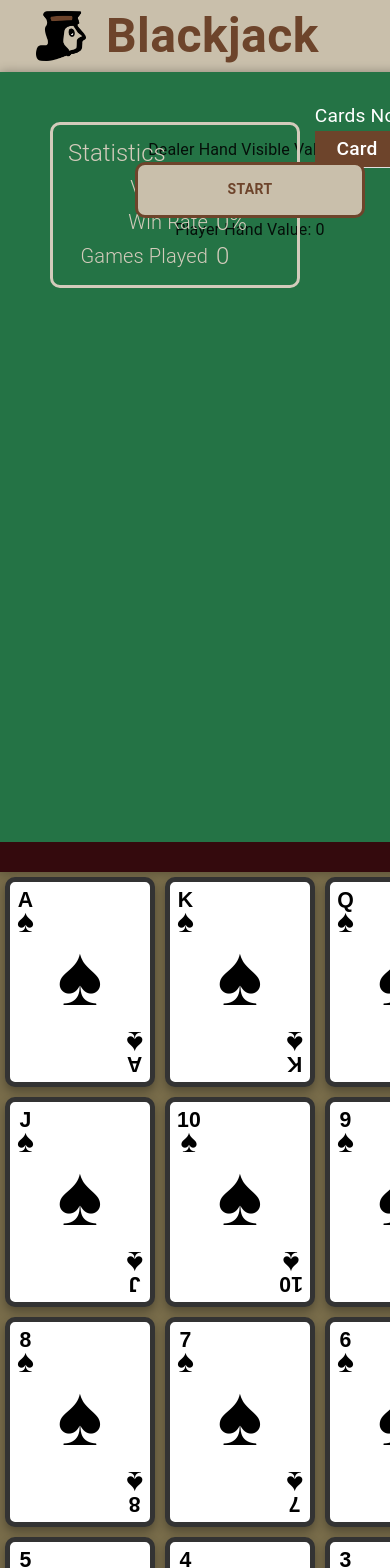
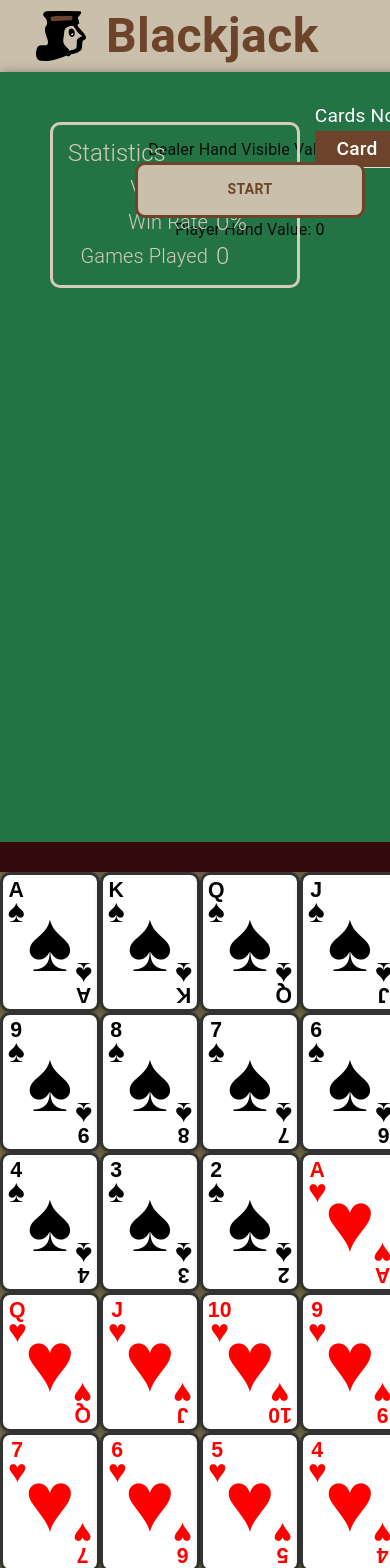
Before and after one commit to EthanNguyen-Tu/Blackjack, a Next.js app: page / in a window 390 px wide. Shown: the top 1568 px of the page. Built offline with nearby package versions, Linux system fonts and the light colour scheme.

Commit message:
fix(PlayingCard): correct and clean up styling

```diff
--- a/src/app/shared/components/PlayingCard/PlayingCard.module.css
+++ b/src/app/shared/components/PlayingCard/PlayingCard.module.css
@@ -8,7 +8,6 @@
     box-shadow: 0 5px 10px rgba(0, 0, 0, 0.3);
     position: relative;
     font-family: "Arial", sans-serif;
-    margin: 1%;
 }
 
 .back {
@@ -30,10 +29,13 @@
 
 .center {
     position: absolute;
-    top: 15%;
-    left: 15%;
-    width: 70%;
-    height: 70%;
+    top: 0;
+    left: 0;
+    width: 100%;
+    height: 100%;
+    display: flex;
+    justify-content: center;
+    align-items: center;
     text-align: center;
 }
 
@@ -49,78 +51,41 @@
     line-height: 0.8;
 }
 
-.playingCardText {
+.text {
     font-size: 2em;
 }
 
-.playingCardSymbol {
+.symbol {
     font-size: 8em;
 }
 
-.playingCardSymbolEdge {
+.edgeSymbol {
     font-size: 3em;
 }
 
 @media screen and (max-width: 600px) {
-    .playingCard {
+    .card {
         width: 100px;
         height: 140px;
-        background-color: white;
         border: 3.33px solid #333;
         border-radius: 10px;
         box-shadow: 0 3.33px 6.66px rgba(0, 0, 0, 0.3);
-        position: relative;
-        font-family: "Arial", sans-serif;
-        margin: 1%;
     }
 
-    .playingCardBack {
+    .back {
         width: 86.66px;
         height: 126.66px;
-        background-color: darkred;
     }
 
-    .playingCardTop {
-        display: flex;
-        flex-direction: column;
-        position: absolute;
-        align-items: center;
-        top: 5%;
-        left: 5%;
-        font-weight: bold;
-        line-height: 0.8;
-    }
-
-    .playingCardCenter {
-        position: absolute;
-        top: 15%;
-        left: 15%;
-        width: 70%;
-        height: 70%;
-        text-align: center;
-    }
-
-    .playingCardBottom {
-        display: flex;
-        flex-direction: column;
-        position: absolute;
-        align-items: center;
-        bottom: 5%;
-        right: 5%;
-        rotate: 180deg;
-        font-weight: bold;
-        line-height: 0.8;
-    }
-
-    .playingCardText {
+    .text {
         font-size: 1.33em;
     }
 
-    .playingCardSymbol {
+    .symbol {
         font-size: 5.33em;
     }
 
-    .playingCardSymbolEdge {
+    .edgeSymbol {
         font-size: 2em;
     }
 }
--- a/src/app/shared/components/PlayingCard/PlayingCard.tsx
+++ b/src/app/shared/components/PlayingCard/PlayingCard.tsx
@@ -45,20 +45,15 @@ export default function PlayingCard({
     return (
         <div className={styles.card} style={{ color: cardStyle.color, ...sx }}>
             <div className={styles.top}>
-                <span className={styles.playingCardText}>{cardValue}</span>
-                <span className={styles.playingCardSymbolEdge}>
-                    {cardStyle.icon}
-                </span>
+                <span className={styles.text}>{cardValue}</span>
+                <span className={styles.edgeSymbol}>{cardStyle.icon}</span>
             </div>
             <div className={styles.center}>
-                <div className={styles.playingCardSymbol}>{cardStyle.icon}</div>
+                <div className={styles.symbol}>{cardStyle.icon}</div>
             </div>
             <div className={styles.bottom}>
-                <span className={styles.playingCardText}>{cardValue}</span>
-                <span
-                    className={styles.playingCardSymbolEdge}
-                    color={cardStyle.color}
-                >
+                <span className={styles.text}>{cardValue}</span>
+                <span className={styles.edgeSymbol} color={cardStyle.color}>
                     {cardStyle.icon}
                 </span>
             </div>
```
